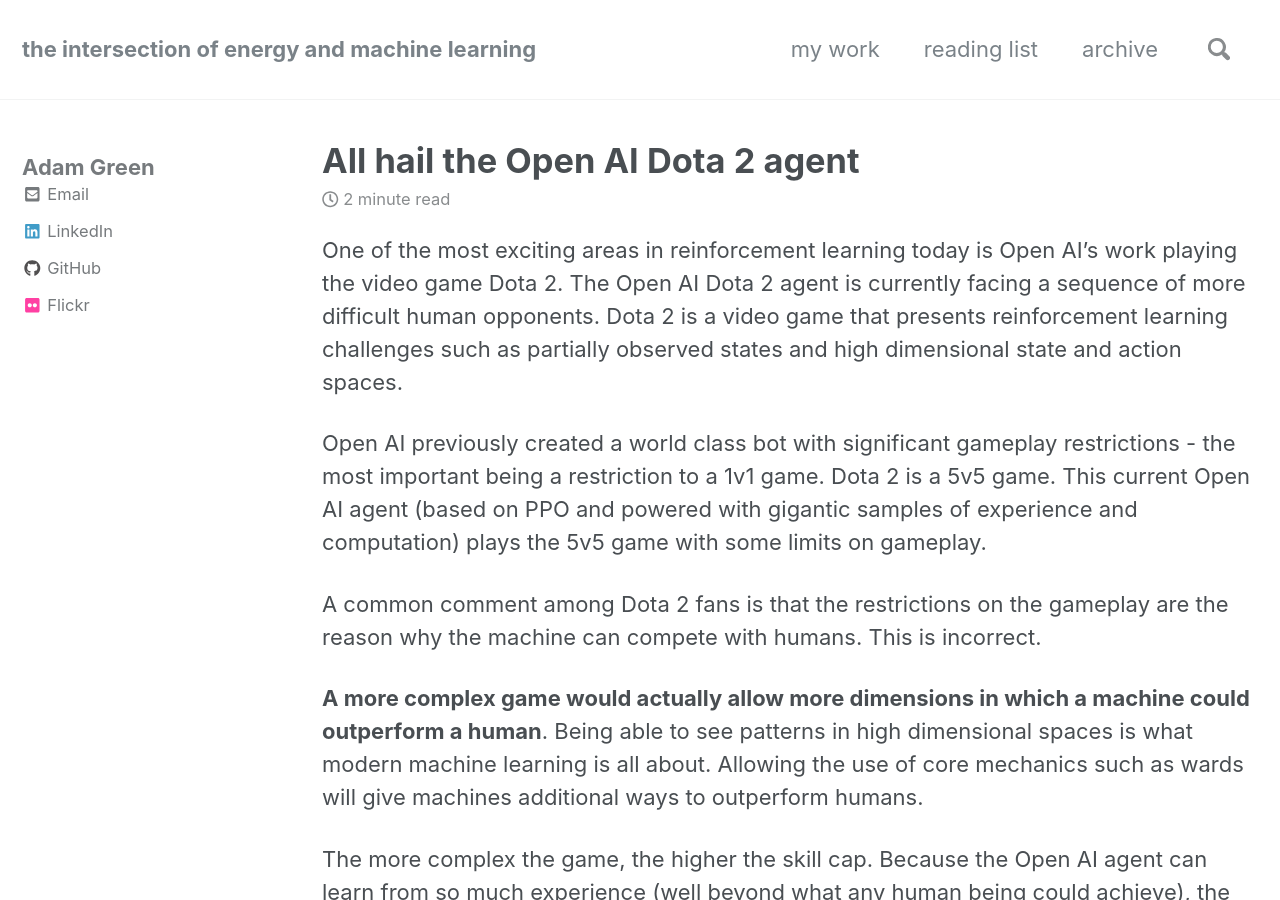
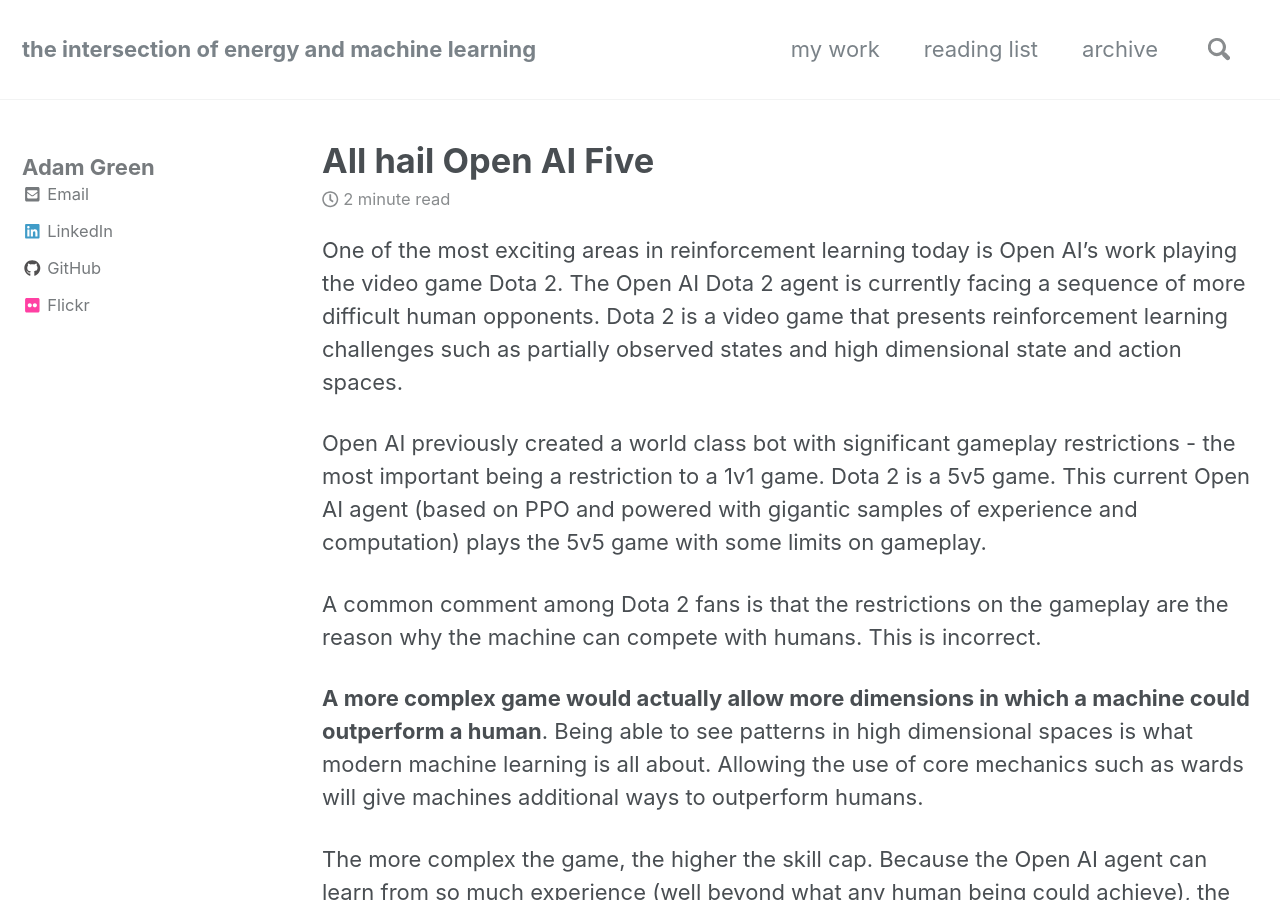
Before and after one commit to ADGEfficiency/adgefficiency.github.io, a Jekyll site: the page built from _posts/2018-07-20-misunderstanding-dota.md, in a window 1280 px wide and 900 px high. Built offline with Jekyll 4.4.1, drawn with Linux system fonts in a browser that asks for light colours; nearby versions of some CDN libraries.

Commit message:
drafting

```diff
--- a/_posts/2018-07-20-misunderstanding-dota.md
+++ b/_posts/2018-07-20-misunderstanding-dota.md
@@ -1,5 +1,5 @@
 ---
-title: 'All hail the Open AI Dota 2 agent'
+title: 'All hail Open AI Five'
 date: 20/07/2018
 categories:
 - reinforcement learning
```
